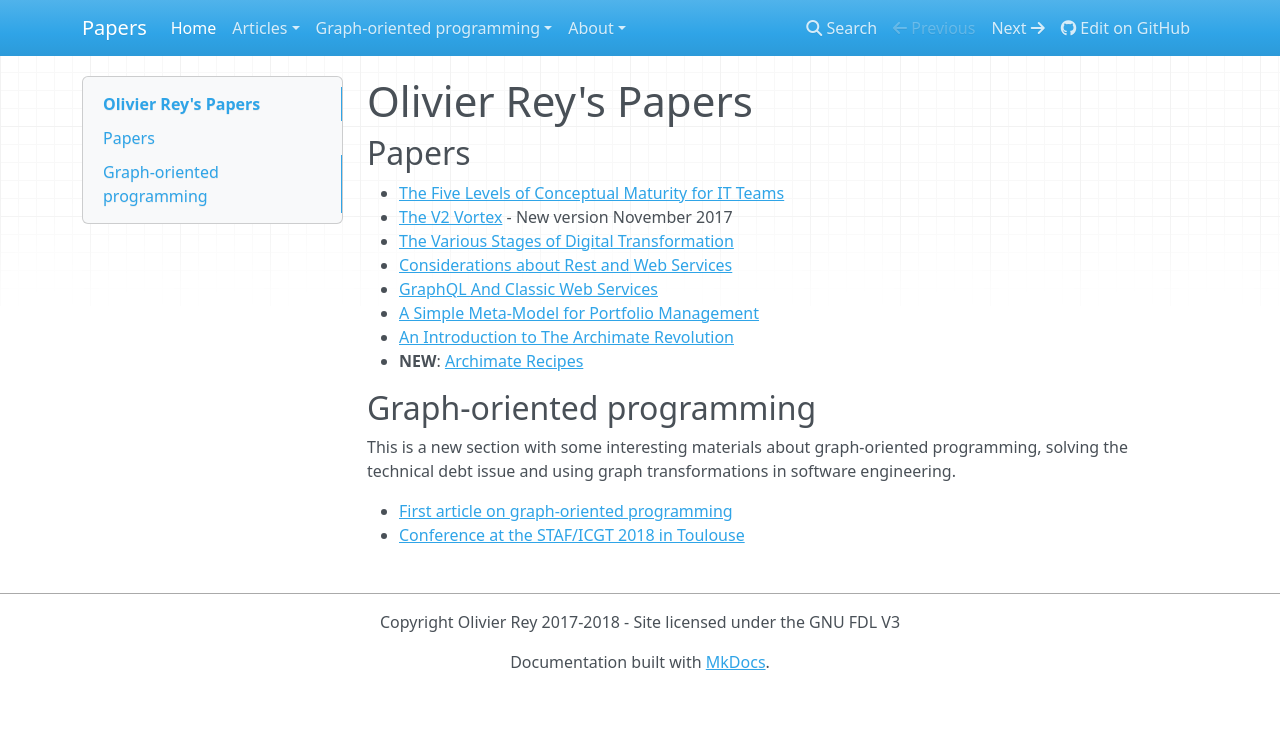
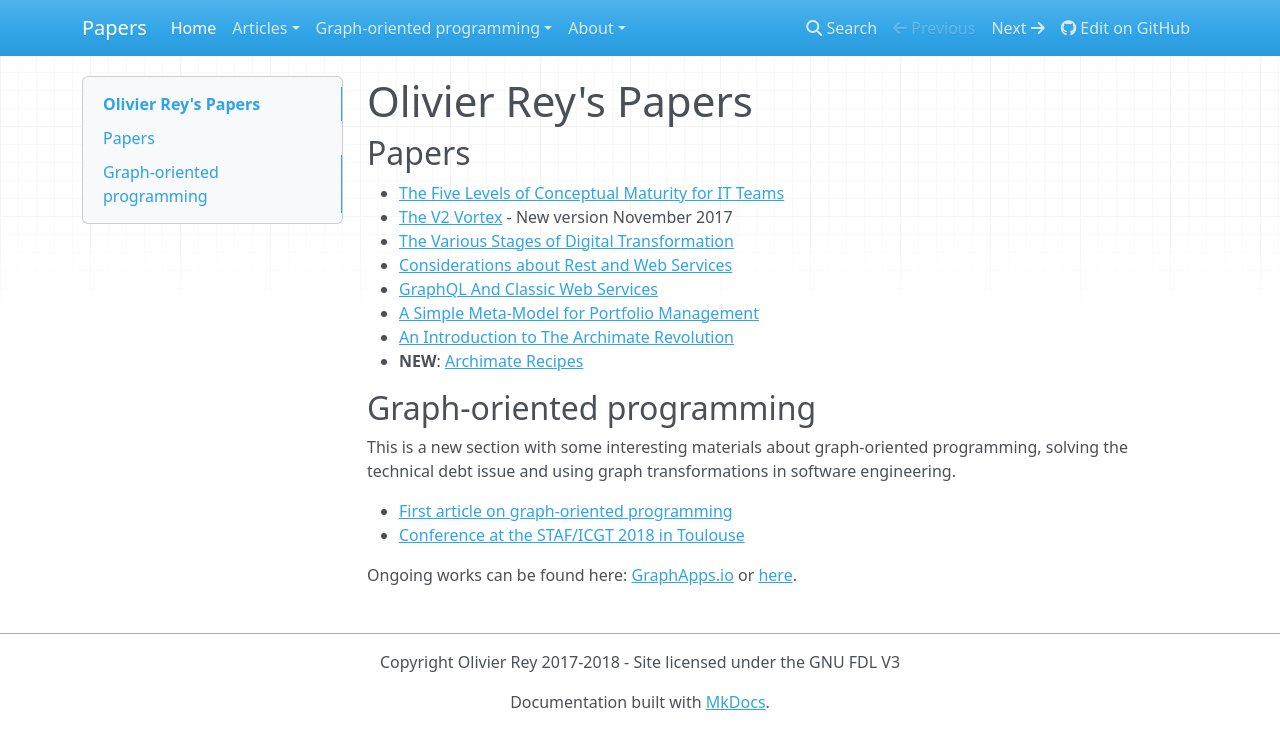
Before and after one commit to orey/papers, an MkDocs documentation site: the page built from docs/index.md, in a window 1280 px wide. Shown: the top 749 px of the page. Built offline with MkDocs 1.6.1, drawn with Linux system fonts in a browser that asks for light colours; nearby versions of some CDN libraries; old or Windows-style settings are respelled for this version of MkDocs.

Commit message:
adding pointer

```diff
--- a/docs/index.md
+++ b/docs/index.md
@@ -17,3 +17,5 @@ This is a new section with some interesting materials about graph-oriented progr
 
   * [First article on graph-oriented programming](graph/first-article.md)
   * [Conference at the STAF/ICGT 2018 in Toulouse](graph/staf-icgt2018.md)
+
+Ongoing works can be found here: [GraphApps.io](http://graphapps.io "GraphApps.io") or [here](https://github.com/orey/graphapps "GraphApps.io").
```
